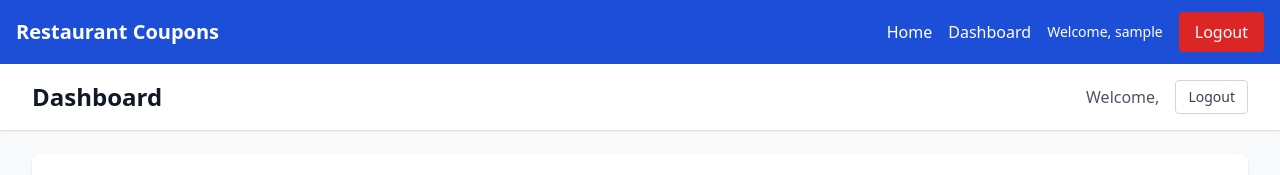
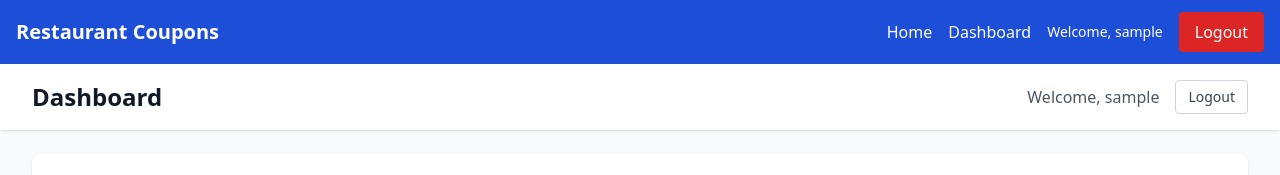
Before and after one commit to rafalwizen/restaurant-coupons-manager, a React (Vite) app: page /dashboard in a window 1280 px wide. Shown: the top 175 px of the page. Built offline with nearby package versions, Linux system fonts and the light colour scheme; no server answers; sample sign-in values are in the browser's storage.

Commit message:
Fix variables names after changing hook

```diff
--- a/src/layouts/AppLayout.tsx
+++ b/src/layouts/AppLayout.tsx
@@ -5,9 +5,9 @@ import Navbar from '../components/layout/Navbar';
 import Footer from '../components/layout/Footer';
 
 const AppLayout = () => {
-    const { loading } = useAuth();
+    const { isLoading } = useAuth();
 
-    if (loading) {
+    if (isLoading) {
         return (
             <div className="min-h-screen flex items-center justify-center">
                 <LoadingSpinner size="large" />
--- a/src/pages/DashboardPage.tsx
+++ b/src/pages/DashboardPage.tsx
@@ -1,9 +1,8 @@
-// src/pages/DashboardPage.tsx
 import { useAuth } from '../contexts/AuthContext';
 import Button from '../components/ui/Button';
 
 const DashboardPage = () => {
-    const { username, logout } = useAuth();
+    const { user, logout } = useAuth();
 
     return (
         <div className="bg-gray-50 min-h-screen">
@@ -11,7 +10,7 @@ const DashboardPage = () => {
                 <div className="max-w-7xl mx-auto px-4 sm:px-6 lg:px-8 py-4 flex justify-between items-center">
                     <h1 className="text-2xl font-bold text-gray-900">Dashboard</h1>
                     <div className="flex items-center">
-                        <span className="mr-4 text-gray-600">Welcome, {username}</span>
+                        <span className="mr-4 text-gray-600">Welcome, {user?.username}</span>
                         <Button variant="outline" size="small" onClick={logout}>
                             Logout
                         </Button>
```
